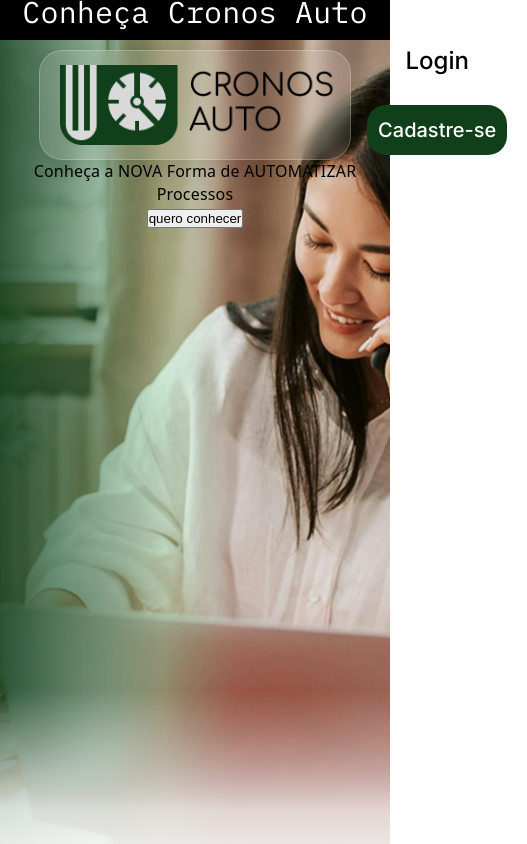
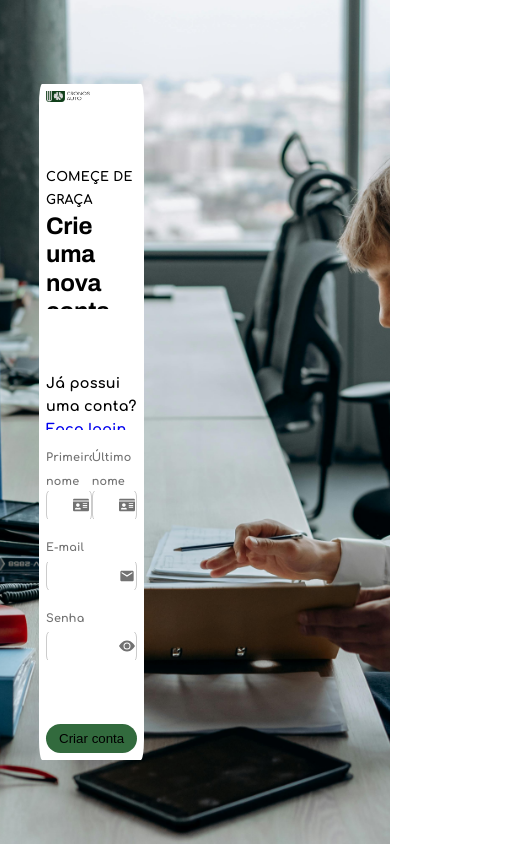
Before and after one commit to Cronos-Auto/frontend, a React (Vite) app: page / in a window 390 px wide. Shown: the top 844 px of the page, 527 px wide, since content can reach past the window. Built offline with nearby package versions, Linux system fonts and the light colour scheme.

Commit message:
feat/Tela de login (sem responsividade pronta)WIP

```diff
--- a/package.json
+++ b/package.json
@@ -11,7 +11,8 @@
   },
   "dependencies": {
     "react": "^19.2.4",
-    "react-dom": "^19.2.4"
+    "react-dom": "^19.2.4",
+    "react-icons": "^5.6.0"
   },
   "devDependencies": {
     "@eslint/js": "^9.39.4",
--- /dev/null
+++ b/src/components/LoginCard/Login.jsx
@@ -0,0 +1,51 @@
+import './style.css'
+import logoCronos from '../../assets/logoCronos.png'
+import { FaIdCard } from 'react-icons/fa';
+import { MdEmail } from 'react-icons/md';
+import { BsEye, BsEyeFill } from 'react-icons/bs';
+function LoginCard(){
+    return(
+        <div className="contentContainer">
+            <img src={logoCronos} alt="Logo-Cronos" style={{width: '50%'}}/>
+            <div className="header">
+                <h6 style={{fontSize: '0.8rem'}}>COMEÇE DE GRAÇA</h6>
+                <h2 style={{color: 'black', fontFamily: 'Archivo', fontWeight: '700', fontSize: '1.5rem'}}>Crie uma nova conta</h2>
+            </div>
+            <div className="form">
+                <p style={{fontSize: '0.9rem'}}>Já possui uma conta? <a href='#'>Faça login</a></p>
+                <div className="nameRow">
+                    <div className="inputBox">
+                        <label htmlFor="inputFName">Primeiro nome</label>
+                        <div className="inputComponent">
+                            <input type="text" id='inputFName' name='Fnome' />
+                            <FaIdCard className='icons'/>
+                        </div>
+                    </div>
+                    <div className="inputBox">
+                        <label htmlFor="inputLName">Último nome</label>
+                        <div className="inputComponent">
+                            <input type="text" id='inputLName' name='Lnome'/>
+                            <FaIdCard className='icons'/>
+                        </div>
+                    </div>
+                </div>
+                <div className="inputBox">
+                    <label htmlFor="emailInput">E-mail</label>
+                    <div className="inputComponent">
+                        <input type="text" id='emailInput' name='email'/>
+                        <MdEmail className='icons'/>
+                    </div>
+                </div>
+                <div className="inputBox">
+                    <label htmlFor="passwordInput">Senha</label>
+                    <div className="inputComponent">
+                        <input type="password" id='passwordInput' name='senha'/>
+                        <BsEyeFill className='icons'/>
+                    </div>
+                </div>
+            </div>
+            <button className='loginBtn'>Criar conta</button>
+        </div>
+    )
+}
+export default LoginCard;
--- /dev/null
+++ b/src/components/LoginCard/style.css
@@ -0,0 +1,81 @@
+@import url('https://fonts.googleapis.com/css2?family=Archivo:ital,wdth,wght@0,111.6,100..900;1,111.6,100..900&family=Comfortaa:wght@700&display=swap');
+:root{
+    --DarkGreen: #326A3D;
+    --IntenseDarkGreen: #103F1A;
+}
+.contentContainer{
+    color: black;
+    font-family: 'Comfortaa', 'Arial';
+    border-radius: 3%;
+    background-color: #ffffff;
+    height: 80vh;
+    width: 27vw;
+    padding: 2%;
+    display: flex;
+    flex-direction: column;
+    gap: 7.5vh;
+    text-align: left;
+}
+.form{
+    display: flex;
+    flex-direction: column;
+    gap: 2vh;
+}
+.nameRow{
+    display: flex;
+    justify-content: space-between;
+    input{
+        width: 100%;
+    }
+}
+.inputBox{
+    display: flex;
+    flex-direction: column;
+    label{
+        color: #727272;
+        font-size: 0.7rem;
+        padding-bottom: 0.8vh;
+    }
+    input{
+        background-color: #fff;
+        border: 1px solid #ccc;
+        color: black;
+        padding: 1vh;
+        font-size: 0.9rem;
+        border-radius: 8px;
+        outline: none;
+        width: 100%;
+    }
+}
+.inputBox input:focus{
+    outline: none;
+    border-color: var(--IntenseDarkGreen);
+    box-shadow: 0 0 0 2px rgba(0, 102, 255, 0.1);
+}
+.inputComponent{
+    display: flex;
+    align-items: center;
+    position: relative;
+    width: 100%;
+}
+.icons{
+    position: absolute;
+    right: 0.7vw;
+    color: #727272;
+    pointer-events: none;
+}
+.loginBtn{
+    height: 4vh;
+    border-radius: 25px;
+    border-style: none;
+    background-color: var(--DarkGreen);
+    transition: transform 30ms ease-in-out;
+}
+.loginBtn:hover{
+    transform: scale(1.01);
+    background-color: var(--IntenseDarkGreen);
+}
+.loginBtn:active{
+    transform: scale(0.95);
+    opacity: 0.8;
+}
--- a/src/main.jsx
+++ b/src/main.jsx
@@ -2,9 +2,10 @@ import { StrictMode } from 'react'
 import { createRoot } from 'react-dom/client'
 import './index.css'
 import LandingPage from './pages/Landing page/Index'
+import LoginPage from './pages/Login Page'
 
 createRoot(document.getElementById('root')).render(
   <StrictMode>
-    <LandingPage />
+    <LoginPage />
   </StrictMode>,
 )
--- a/src/pages/Landing page/Index.jsx
+++ b/src/pages/Landing page/Index.jsx
@@ -3,16 +3,13 @@ import bgImg from '../../assets/BackGroundImage.png'
 import logoCronos from '../../assets/logoCronos.png'
 
 function LandingPage() {
-
-
     return(
-        <body>
+        <section>
             <header>
                 <p className='tittle'>
                     Conheça Cronos Auto
                 </p>
             </header>
-
             <section>
                 <div className='hero'
                 style={{
@@ -23,13 +20,9 @@ function LandingPage() {
                     width: '100vw',
                     minHeight: '100vh'
                 }}>
-
                     <div className='navBar'>
-
                         <img className='LogoCronos' src={logoCronos}></img>
-
                         <div className='ButtonSection'>
-
                         <button className='login'>
                             Login
                         </button>
@@ -38,46 +31,34 @@ function LandingPage() {
                                 Cadastre-se
                             </p>
                         </button>
-
                         </div>
                     </div>
-
                     <p className='slogan'>
                         Conheça a NOVA Forma de AUTOMATIZAR Processos
                     </p>
-
                     <button className='mostrarMais'>
                         quero conhecer
                     </button>
                 </div>
-
                 <p className='desc'>
                     O que somos?
                 </p>
                 <p className='desc2'>
                           Resolvemos a ineficiência em um dos processos de cadastro de pontos para funcionários com uma aplicação que automatiza a criação de modelos exclusivos para cada funcionário.
                 </p>
-
                 <div className='card_1'>
-
                 </div>
-
                 <div className='card_2'>
-
                 </div>
-
                 <div className='card_3'>
-
                 </div>
             </section>
-
             <footer>
                 <p>
                     Cronos Auto
                 </p>
             </footer>
-
-        </body>
+        </section>
     )
 }
 
--- a/src/pages/Landing page/style.css
+++ b/src/pages/Landing page/style.css
@@ -6,7 +6,6 @@
     --DarkGreen: #326A3D;
     --IntenseDarkGreen: #103F1A;
 }
-
 * {
     box-sizing: border-box;
     margin: 0;
--- /dev/null
+++ b/src/pages/Login Page/index.jsx
@@ -0,0 +1,14 @@
+import BgImg from '../../assets/LoginBgImg.jpg'
+import logoCronos from '../../assets/logoCronos.png'
+import LoginCard from '../../components/LoginCard/Login'
+import './style.css'
+function LoginPage(){
+    return(
+        <section>
+            <div id='screenContainer'>
+                <LoginCard />
+            </div>
+        </section>
+    )
+}
+export default LoginPage;
--- /dev/null
+++ b/src/pages/Login Page/style.css
@@ -0,0 +1,21 @@
+@import url('https://fonts.googleapis.com/css2?family=Archivo:ital,wdth,wght@0,111.6,100..900;1,111.6,100..900&family=Comfortaa:wght@700&display=swap');
+:root{
+    --IntenseDarkGreen: #103F1A;
+}
+*{
+    box-sizing: border-box;
+    margin: 0;
+    padding: 0;
+    overflow: hidden;
+}
+#screenContainer{
+    width: 100%;
+    height: 100vh;
+    background-image: url(../../assets/LoginBgImg.jpg);
+    background-size: cover;
+    background-position: center;
+    display: flex;
+    justify-content: flex-start;
+    align-items: center;
+    padding-left: 10%;
+}
```
Also changed, not shown: src/assets/LoginBgImg.jpg (added), src/components/Login.jsx (deleted), src/components/Register.jsx (deleted), 1 other file (tests, documents, lock files or other folders).
